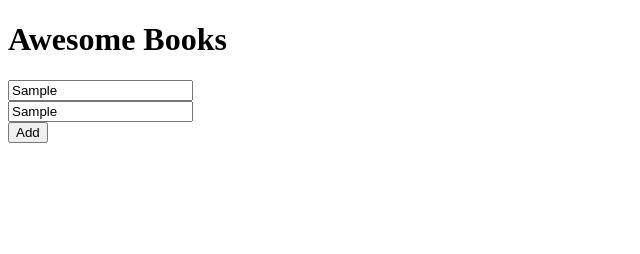
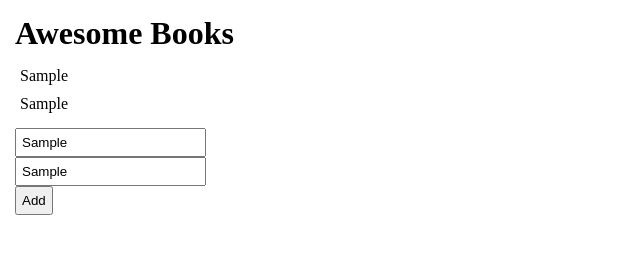
Before and after one commit to tufoinnkuo10/AWESOME-BOOKS, a website: page index.html in a window 1280 px wide. Both pictures are taken after typing "Sample", "Sample" into the empty fields and a click on the button "Add". Shown: the whole page, without its empty margins (0-640 px from the left). Drawn offline with Linux system fonts and the light colour scheme.

Commit message:
added books and authors

```diff
--- a/index.html
+++ b/index.html
@@ -4,7 +4,8 @@
   <meta charset="UTF-8">
   <meta http-equiv="X-UA-Compatible" content="IE=edge">
   <meta name="viewport" content="width=device-width, initial-scale=1.0">
-  <title>Document</title>
+  <link rel="stylesheet" href="style.css">
+  <title></title>
 </head>
 <body>
   <h1>Awesome Books</h1>
@@ -13,10 +14,10 @@
   </div>
 
   <div class="add-section">
-    <input type="text" placeholder="Author"><br>
-    <input type="text" placeholder="Title"><br>
+    <input class="author" type="text" placeholder="Author"><br>
+    <input class="title" type="text" placeholder="Title"><br>
     <input type="button" name="button" id="add-button" value="Add">
   </div>
-  <link rel="stylesheet" href="script.js">
+ <script src="script.js"></script>
 </body>
 </html>
--- a/script.js
+++ b/script.js
@@ -0,0 +1,20 @@
+
+const BookCollection = [];
+const Booklist= document.querySelector('.book-list');
+
+const AuthorValue = document.querySelector('.author')
+const TitleValue = document.querySelector('.title')
+
+const AddButton = document.querySelector('#add-button')
+
+AddButton.addEventListener('click', ()=>{
+
+
+  const Author = document.createElement ('li')
+  const Title = document.createElement ('li')
+  Author.innerHTML=AuthorValue.value
+  Title.innerHTML=TitleValue.value
+  Booklist.appendChild(Author)
+  Booklist.appendChild(Title)
+
+});
--- /dev/null
+++ b/style.css
@@ -0,0 +1,7 @@
+*{
+  box-sizing: border-box;
+  margin: 0;
+  padding: 5px;
+  list-style: none;
+
+}
```
